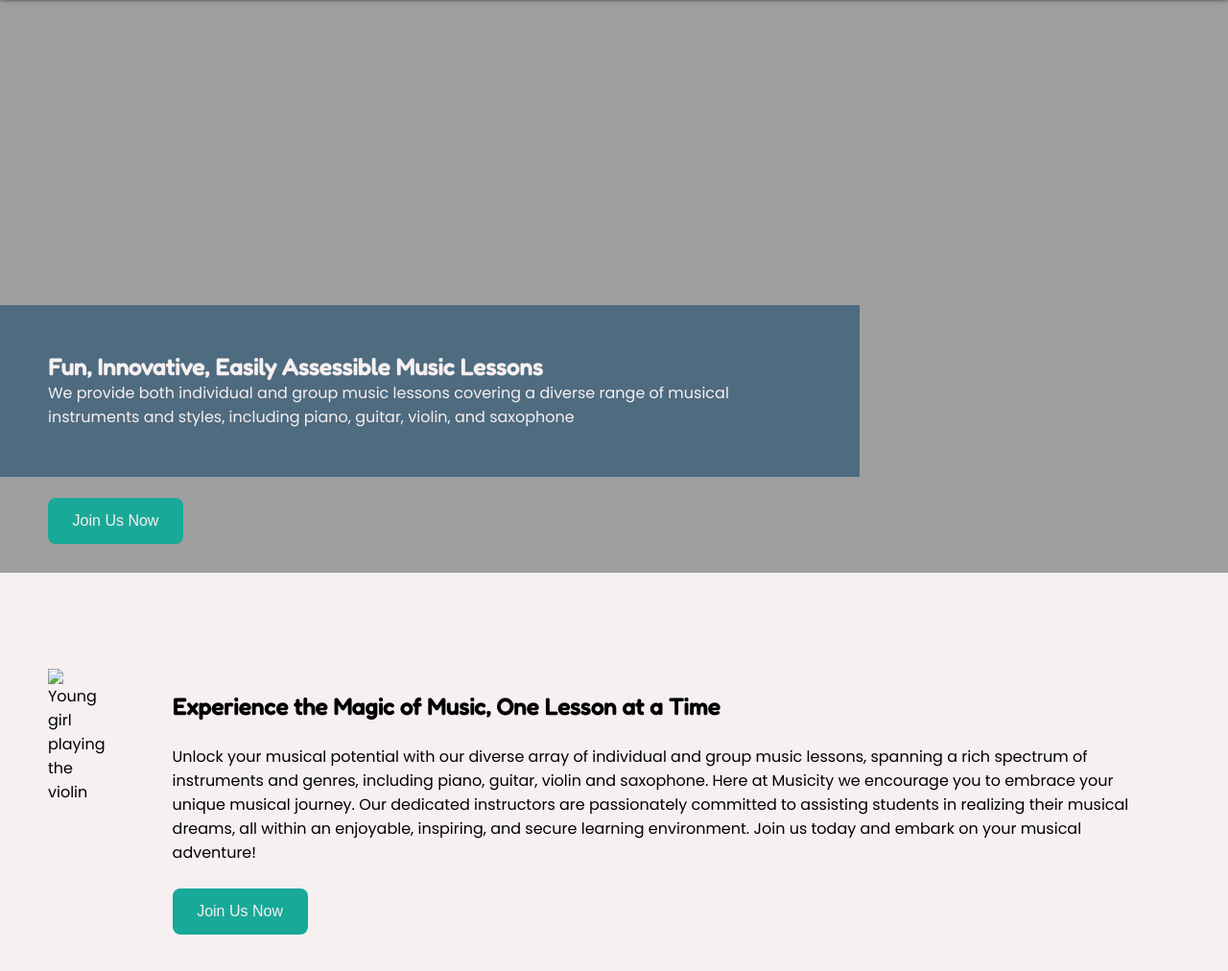
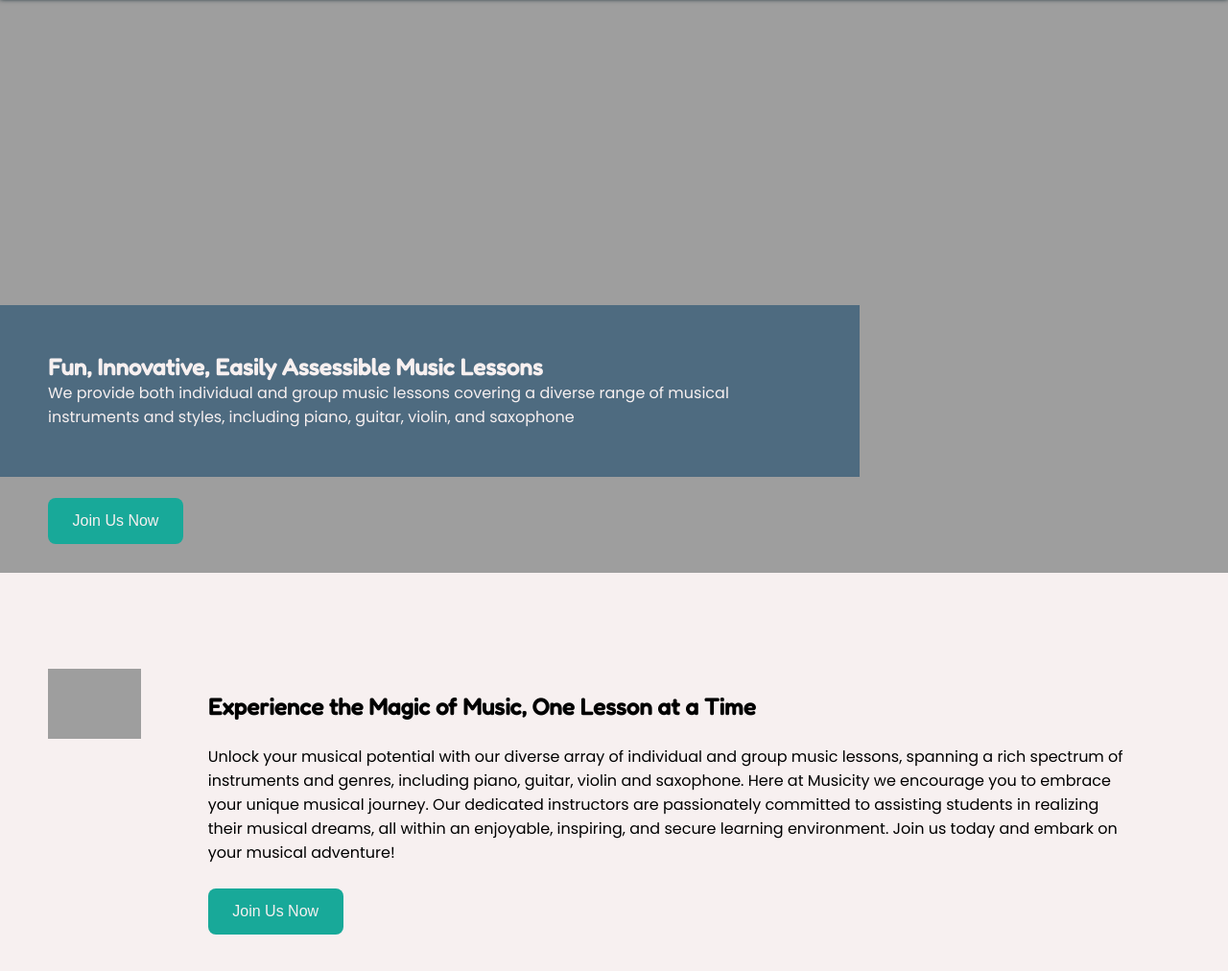
Before and after one commit to lola-idowu/Musicity, a plain HTML site: page index.html in a window 1280 px wide. Shown: the part 76-1088 px from the top of the page at 96% size. Drawn offline with Linux system fonts and the light colour scheme; the site is published under a folder, as on GitHub Pages, so addresses that start at the root find nothing; a web font is replaced by a local one.

Commit message:
Fix file path to images

```diff
--- a/index.html
+++ b/index.html
@@ -64,7 +64,7 @@
         <!-- Intro Section -->
         <section id="intro">
             <div id="intro-img">
-                <img src="/assets/images/playing-violin.jpg" alt="Young girl playing the violin"/>
+                <img src="assets/images/playing-violin.jpg" alt="Young girl playing the violin"/>
             </div>
             <div id="intro-text">
                 <h2>Experience the Magic of Music, One Lesson at a Time</h2>
```
Also changed, not shown: 1 other file.
